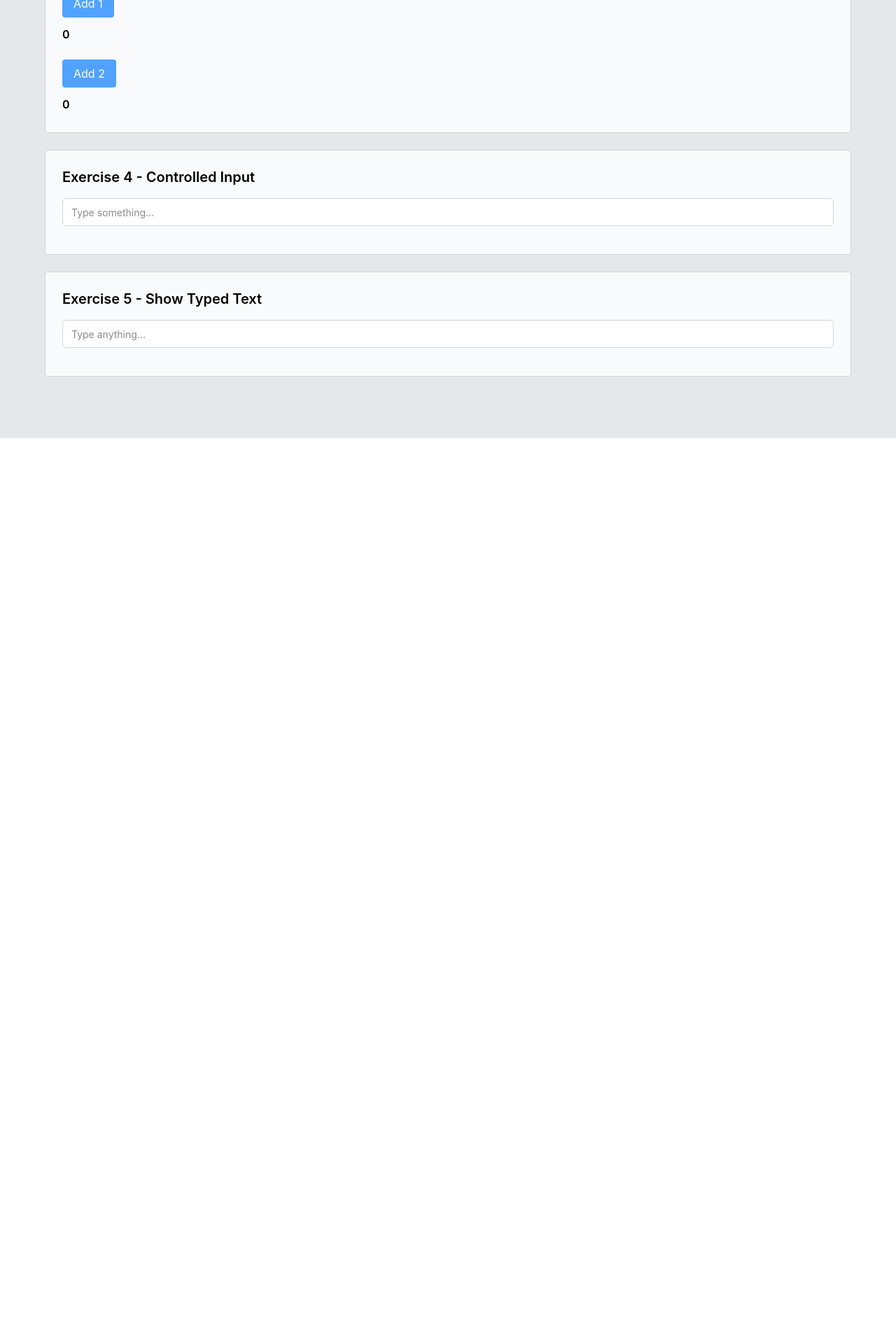
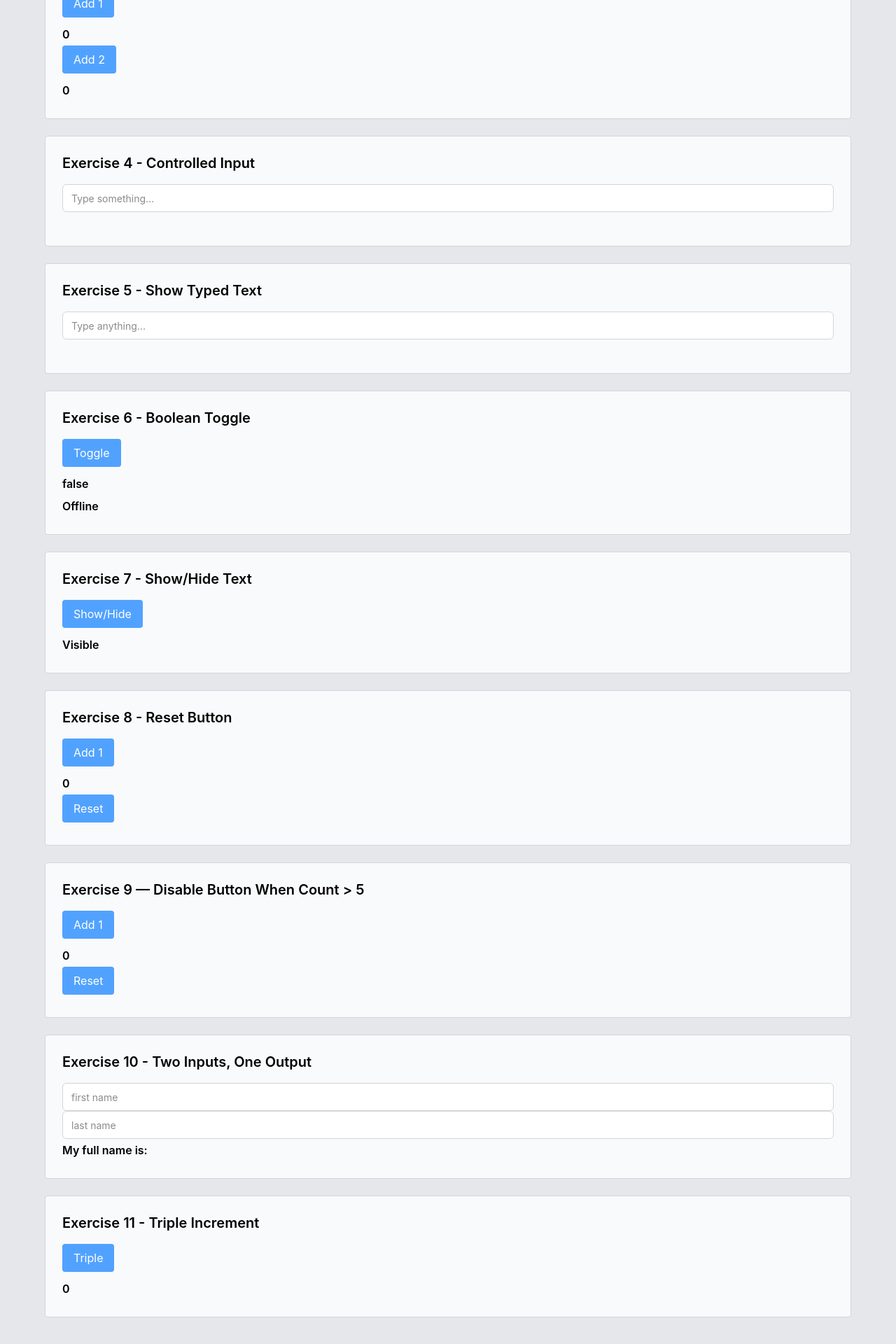
Before and after one commit to JavierBautistaOrtigosa/react-foundations, a React (Vite) app: page / in a window 1280 px wide. Shown: the part 592-2512 px from the top of the page at 70% size. Before the commit the page ends 1218 px from the top, so only its background shows below. Built offline with nearby package versions, Linux system fonts and the light colour scheme.

Commit message:
Working on Topics/4_State

```diff
--- /dev/null
+++ b/src/Components/Button.jsx
@@ -0,0 +1,12 @@
+import React from 'react'
+
+export default function Button({ children, onClick }) {
+  return (
+    <button
+      className='px-4 py-2 mb-2 bg-blue-400 text-white rounded'
+      onClick={onClick}
+    >
+      {children}
+    </button>
+  )
+}
--- /dev/null
+++ b/src/Components/ExerciseCard.jsx
@@ -0,0 +1,10 @@
+import React from 'react'
+
+export default function ExerciseCard({ title, children }) {
+  return (
+    <div className='p-6 mb-6 border border-gray-300 rounded bg-gray-50'>
+      <h1 className='pb-4 font-semibold text-xl'>{title}</h1>
+      {children}
+    </div>
+  )
+}
--- /dev/null
+++ b/src/Components/Input.jsx
@@ -0,0 +1,16 @@
+import React from 'react'
+
+export default function Input({ value, onChange, placeholder }) {
+  return (
+    <input
+      value={value}
+      onChange={onChange}
+      placeholder={placeholder}
+      className='
+        w-full h-10 px-3 text-sm
+        bg-white text-neutral-900
+        border border-neutral-300 rounded-md
+      '
+    />
+  )
+}
--- /dev/null
+++ b/src/Components/ValueDisplay.jsx
@@ -0,0 +1,5 @@
+import React from 'react'
+
+export default function ValueDisplay({ children }) {
+  return <p className='py-1 font-semibold'>{children}</p>
+}
--- a/src/Topics/4_State/Exercises.jsx
+++ b/src/Topics/4_State/Exercises.jsx
@@ -1,148 +1,205 @@
 import * as React from 'react'
+import ExerciseCard from '../../Components/ExerciseCard'
+import Button from '../../Components/Button'
+import Input from '../../Components/Input'
+import ValueDisplay from '../../Components/ValueDisplay'
 
 export default function Exercises() {
   return (
     <div className='p-6'>
-      {/* Uncomment ONE exercise at a time */}
       <Exercise01 />
       <Exercise02 />
       <Exercise03 />
       <Exercise04 />
       <Exercise05 />
-      {/* <Exercise06 /> */}
+      <Exercise06 />
+      <Exercise07 />
+      <Exercise08 />
+      <Exercise09 />
+      <Exercise10 />
+      <Exercise11 />
     </div>
   )
 }
 
-/* -------------------------------------------------------
-   Exercise 1 — Basic Counter
-------------------------------------------------------- */
+// Exercise 1 — Basic Counter
 
 function Exercise01() {
   const [number, setNumber] = React.useState(0)
 
   return (
-    <div className='p-6 mb-6 border border-gray-300 rounded bg-gray-50'>
-      <h1 className='pb-4 font-semibold text-xl'>Exercise 1 - Basic Counter</h1>
-      <button
-        className='px-4 py-2 mb-2 bg-blue-400 text-white rounded'
-        onClick={() => setNumber(number + 1)}
-      >
-        Increase
-      </button>
+    <ExerciseCard title='Exercise 1 - Basic Counter'>
+      <Button onClick={() => setNumber(number + 1)}>Increase</Button>
       <p className='py-1 font-semibold'>{number}</p>
-    </div>
+    </ExerciseCard>
   )
 }
 
-/* -------------------------------------------------------
-   Exercise 2 — Double Increment
-------------------------------------------------------- */
+// Exercise 2 — Double Increment
 
 function Exercise02() {
   const [number, setNumber] = React.useState(0)
 
   return (
-    <div className='p-6 mb-6 border border-gray-300 rounded bg-gray-50'>
-      <h1 className='pb-4 font-semibold text-xl'>
-        Exercise 2 - Double Increment
-      </h1>
-      <button
-        className='px-4 py-2 mb-2 bg-blue-400 text-white rounded'
-        onClick={() => setNumber(number + 2)}
-      >
-        Add 2
-      </button>
-      <p className='py-1 font-semibold'>{number}</p>
-    </div>
+    <ExerciseCard title='Exercise 2 - Double Increment'>
+      <Button onClick={() => setNumber(number + 2)}>Add 2</Button>
+      <ValueDisplay>{number}</ValueDisplay>
+    </ExerciseCard>
   )
 }
 
-/* -------------------------------------------------------
-   Exercise 3 — Two Independent Counters
-------------------------------------------------------- */
+// Exercise 3 — Two Independent Counters
 
 function Exercise03() {
   const [counter1, setCounter1] = React.useState(0)
   const [counter2, setCounter2] = React.useState(0)
 
   return (
-    <div className='p-6 mb-6 border border-gray-300 rounded bg-gray-50'>
-      <h1 className='pb-4 font-semibold text-xl'>
-        Exercise 3 - Two Independent Counters
-      </h1>
-      <button
-        className='px-4 py-2 mb-2 bg-blue-400 text-white rounded'
-        onClick={() => setCounter1(counter1 + 1)}
-      >
-        Add 1
-      </button>
-      <p className='pb-6 py-1 font-semibold'>{counter1}</p>
-      <button
-        className='px-4 py-2 mb-2 bg-blue-400 text-white rounded'
-        onClick={() => setCounter2(counter2 + 2)}
-      >
-        Add 2
-      </button>
-      <p className='py-1 font-semibold'>{counter2}</p>
-    </div>
+    <ExerciseCard title='Exercise 3 - Two Independent Counters'>
+      <Button onClick={() => setCounter1(counter1 + 1)}>Add 1</Button>
+      <ValueDisplay>{counter1}</ValueDisplay>
+
+      <Button onClick={() => setCounter2(counter2 + 2)}>Add 2</Button>
+      <ValueDisplay>{counter2}</ValueDisplay>
+    </ExerciseCard>
   )
 }
 
-/* -------------------------------------------------------
-   Exercise 4 — Controlled Input
-------------------------------------------------------- */
+// Exercise 4 — Controlled Input
 
 function Exercise04() {
   const [text, setText] = React.useState('')
 
   return (
-    <div className='p-6 mb-6 border border-gray-300 rounded bg-gray-50'>
-      <h1 className='pb-4 font-semibold text-xl'>
-        Exercise 4 - Controlled Input
-      </h1>
+    <ExerciseCard title='Exercise 4 - Controlled Input'>
       <div className='pb-4'>
-        <input
-          type='text'
+        <Input
+          value={text}
           placeholder='Type something...'
-          value={text}
-          className='
-        w-full h-10 px-3 text-sm
-        bg-white text-neutral-900
-        border border-neutral-300 rounded-md
-        '
           onChange={(e) => setText(e.target.value)}
         />
       </div>
-      <p>{text}</p>
-    </div>
+      <ValueDisplay>{text}</ValueDisplay>
+    </ExerciseCard>
   )
 }
 
-/* -------------------------------------------------------
-   Exercise 5 — Show Typed Text
-------------------------------------------------------- */
+// Exercise 5 — Show Typed Text
 
 function Exercise05() {
   const [text, setText] = React.useState('')
+
   return (
-    <div className='p-6 mb-6 border border-gray-300 rounded bg-gray-50'>
-      <h1 className='pb-4 font-semibold text-xl'>
-        Exercise 5 - Show Typed Text
-      </h1>
+    <ExerciseCard title='Exercise 5 - Show Typed Text'>
       <div className='pb-4'>
-        <input
+        <Input
+          value={text}
           placeholder='Type anything...'
-          value={text}
-          className='
-        w-full h-10 px-3 text-sm
-        bg-white text-neutral-900
-        border border-neutral-300 rounded-md
-        '
           onChange={(e) => setText(e.target.value)}
         />
       </div>
-      <p>{text}</p>
-    </div>
+      <ValueDisplay>{text}</ValueDisplay>
+    </ExerciseCard>
   )
 }
+
+// Exercise 6 - Boolean Toggle
+
+function Exercise06() {
+  const [isOnline, setIsOnline] = React.useState(false)
+  return (
+    <ExerciseCard title='Exercise 6 - Boolean Toggle'>
+      <Button onClick={() => setIsOnline(!isOnline)}>Toggle</Button>
+      <ValueDisplay>{String(isOnline)}</ValueDisplay>
+      {/* 2nd Option: */}
+      <ValueDisplay>{isOnline ? 'Online' : 'Offline'}</ValueDisplay>
+    </ExerciseCard>
+  )
+}
+
+// Exercise 7 - Show/Hide Text
+
+function Exercise07() {
+  const [textVisible, setTextVisible] = React.useState(true)
+
+  return (
+    <ExerciseCard title='Exercise 7 - Show/Hide Text'>
+      <Button onClick={() => setTextVisible(!textVisible)}>Show/Hide</Button>
+      <ValueDisplay>{textVisible && 'Visible'}</ValueDisplay>
+    </ExerciseCard>
+  )
+}
+
+// Exercise 8 - Reset Button
+
+function Exercise08() {
+  const [number, setNumber] = React.useState(0)
+
+  return (
+    <ExerciseCard title='Exercise 8 - Reset Button'>
+      <Button onClick={() => setNumber(number + 1)}>Add 1</Button>
+      <ValueDisplay>{number}</ValueDisplay>
+      <Button onClick={() => setNumber(0)}>Reset</Button>
+    </ExerciseCard>
+  )
+}
+
+// Exercise 9 - Disable Button When Count > 5
+
+function Exercise09() {
+  const [number, setNumber] = React.useState(0)
+
+  return (
+    <ExerciseCard title='Exercise 9 — Disable Button When Count > 5'>
+      <Button onClick={() => setNumber(number + 1)} disabled={number > 5}>
+        Add 1
+      </Button>
+      <ValueDisplay>{number}</ValueDisplay>
+      <Button onClick={() => setNumber(0)}>Reset</Button>
+    </ExerciseCard>
+  )
+}
+
+// Exercise 10 - Two Inputs, One Output
+
+function Exercise10() {
+  const [name, setName] = React.useState('')
+  const [surname, setSurname] = React.useState('')
+
+  return (
+    <ExerciseCard title='Exercise 10 - Two Inputs, One Output'>
+      <Input
+        placeholder='first name'
+        onChange={(e) => setName(e.target.value)}
+      />
+      <Input
+        placeholder='last name'
+        onChange={(e) => setSurname(e.target.value)}
+      />
+      <ValueDisplay>
+        My full name is: {name} {surname}
+      </ValueDisplay>
+    </ExerciseCard>
+  )
+}
+
+// Exercise 11 - Triple Increment
+
+function Exercise11() {
+  const [number, setNumber] = React.useState(0)
+
+  return (
+    <ExerciseCard title='Exercise 11 - Triple Increment'>
+      <Button
+        onClick={() => {
+          setNumber((prev) => prev + 1)
+          setNumber((prev) => prev + 1)
+          setNumber((prev) => prev + 1)
+        }}
+      >
+        Triple
+      </Button>
+      <ValueDisplay>{number}</ValueDisplay>
+    </ExerciseCard>
+  )
+}
```
Also changed, not shown: src/Topics/4_State/Exercises_docs.md (+27 -23 lines).
